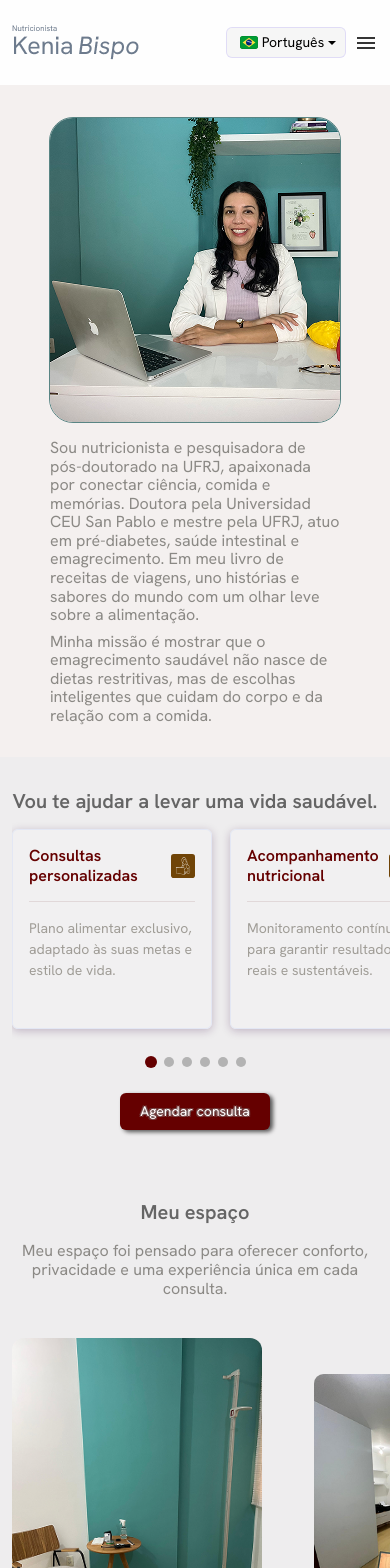
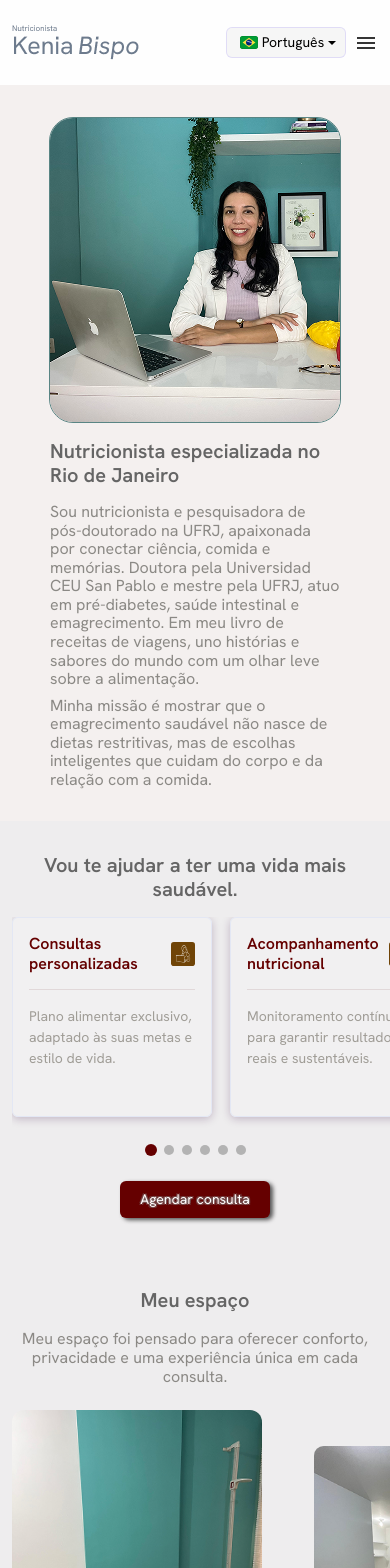
Before and after one commit to IuryDevJava/project_site_kenia, a React (Vite) app: page / in a window 390 px wide. Shown: the top 1568 px of the page. Built offline with nearby package versions, Linux system fonts and the light colour scheme.

Commit message:
project: improving the alternative text of images and also the overall accessibility of the website, part 3

```diff
--- a/src/assets/Style/About.css
+++ b/src/assets/Style/About.css
@@ -2,6 +2,14 @@
   padding: 202px 0 70px;
   overflow: hidden;
   background-color: var(--about-section-background);
+}
+
+.title_about_text {
+  margin: 0;
+  color: #656565;
+  font-size: 30px;
+  padding: 0 0 32px;
+  font-weight: 600;
 }
 
 .p-1-text,
@@ -39,11 +47,24 @@
     font-size: 18px !important;
     width: 100%;
   }
+
+  .title_about_text {
+    font-size: 25px;
+    padding: 0 0 24px;
+  }
 }
 
 @media (max-width: 767px) {
   .about_section {
     padding: 117px 0 32px !important;
+  }
+
+  .title_about_text {
+    font-size: 20px !important;
+    padding: 0 0 16px;
+    margin: auto;
+    display: flex;
+    width: 290px !important;
   }
 
   .p-1-text,
--- a/src/assets/Style/Service.css
+++ b/src/assets/Style/Service.css
@@ -4,12 +4,8 @@
   overflow: hidden;
 }
 
-/* Cabeçalho da seção */
-.service_header {
-  padding-bottom: 32px !important;
-}
-
-.service_header h1 {
+.service_header .title_service_text {
+  padding: 0 0 32px;
   font-size: 30px;
   color: #656565;
   font-weight: 600;
@@ -99,8 +95,9 @@
     padding: 50px 0 80px;
   }
 
-  .service_header h1 {
-    font-size: 25px !important;
+  .service_header .title_service_text {
+    padding: 0 0 24px;
+    font-size: 25px;
   }
 
   .service_card {
@@ -113,10 +110,6 @@
   .row_div_card {
     grid-template-columns: repeat(2, auto);
     gap: 24px;
-  }
-
-  .service_header {
-    padding-bottom: 24px !important;
   }
 
   .card_title {
@@ -139,12 +132,11 @@
     overflow-x: hidden;
   }
 
-  .service_header {
-    padding-bottom: 0px !important;
-  }
-
-  .swiper-wrapper {
-    padding: 16px 0 0 !important;
+  .service_header .title_service_text {
+    font-size: 20px !important;
+    padding: 0 0 16px !important;
+    justify-content: center !important;
+    text-align: center !important;
   }
 
   .card_header {
@@ -165,12 +157,6 @@
     margin: 0 !important;
     margin: 0 0 0 !important;
     font-size: 14px !important;
-  }
-
-  h1 {
-    font-size: 20px !important;
-    justify-content: center !important;
-    text-align: center !important;
   }
 
   .service_card {
--- a/src/components/About/About.jsx
+++ b/src/components/About/About.jsx
@@ -14,7 +14,9 @@ const About = () => {
       <div className="container">
         <main className="row row-div-section">
           <article className="col-12 div_section_cont">
+
             <div className="about_section_text">
+              <h1 className="title_about_text">{t('about.aboutTitle')}</h1>
               <p className="p-1-text">
                 {t('about.textAbout1')}
               </p>
--- a/src/components/Services-appointments/Service.jsx
+++ b/src/components/Services-appointments/Service.jsx
@@ -87,7 +87,7 @@ const Service = () => {
       <section className="service_section" id="services">
         <div className="container">
           <div className="service_header">
-            <h1>{t("services.serviceSubTitle")}</h1>
+            <h3 className="title_service_text">{t("services.serviceSubTitle")}</h3>
           </div>
           {/* Retorna o container vazio para evitar "flash" */}
           <div className="row_div_card"></div>
@@ -135,7 +135,7 @@ const Service = () => {
     <section className="service_section" id="services">
       <div className="container">
         <div className="service_header">
-          <h1>{t("services.serviceSubTitle")}</h1>
+          <h3 className="title_service_text">{t("services.serviceSubTitle")}</h3>
         </div>
 
         <div className="row_div_card">
--- a/src/locales/en.json
+++ b/src/locales/en.json
@@ -15,6 +15,7 @@
     "es": "Spanish"
   },
   "about": {
+    "aboutTitle": "Specialized Nutritionist in Rio de Janeiro",
     "imageAlt": "Image of Kenia Bispo in her office",
     "textAbout1": "I am a nutritionist and postdoctoral researcher at UFRJ, passionate about connecting science, food, and memories. With a PhD from Universidad CEU San Pablo and a Master's from UFRJ, I focus on pre-diabetes, gut health, and weight loss. In my travel recipe book, I combine stories and flavors from around the world with a lighthearted approach to eating.",
     "textAbout2": "My mission is to show that healthy weight loss doesn't come from restrictive diets, but from smart choices that take care of the body and the relationship with food.",
--- a/src/locales/es.json
+++ b/src/locales/es.json
@@ -15,6 +15,7 @@
     "es": "Español"
   },
   "about": {
+    "aboutTitle": "Nutricionista especializada en Río de Janeiro",
     "imageAlt": "Imagen de Kenia Bispo en su consultorio",
     "textAbout1": "Soy nutricionista e investigadora postdoctoral en la UFRJ, apasionada por conectar ciencia, comida y memorias. Doctora por la Universidad CEU San Pablo y máster por la UFRJ, me especializo en pre-diabetes, salud intestinal y adelgazamiento. En mi libro de recetas de viajes, uno historias y sabores del mundo con una mirada ligera sobre la alimentación.",
     "textAbout2": "Mi misión es demostrar que el adelgazamiento saludable no nace de dietas restrictivas, sino de elecciones inteligentes que cuidan el cuerpo y la relación con la comida.",
--- a/src/locales/pt.json
+++ b/src/locales/pt.json
@@ -7,7 +7,6 @@
     "products": "Produtos",
     "exclusive-space": "Espaço exclusivo",
     "FAQ": "FAQ"
-
   },
 
   "languages": {
@@ -17,15 +16,14 @@
   },
 
   "about": {
+    "aboutTitle": "Nutricionista especializada no Rio de Janeiro",
     "imageAlt": "Imagem de Kenia Bispo no consultório",
     "textAbout1": "Sou nutricionista e pesquisadora de pós-doutorado na UFRJ, apaixonada por conectar ciência, comida e memórias. Doutora pela Universidad CEU San Pablo e mestre pela UFRJ, atuo em pré-diabetes, saúde intestinal e emagrecimento. Em meu livro de receitas de viagens, uno histórias e sabores do mundo com um olhar leve sobre a alimentação.",
-    "textAbout2": "Minha missão é mostrar que o emagrecimento saudável não nasce de dietas restritivas, mas de escolhas inteligentes que cuidam do corpo e da relação com a comida.",
-    "aboutButton": "Saiba mais"
+    "textAbout2": "Minha missão é mostrar que o emagrecimento saudável não nasce de dietas restritivas, mas de escolhas inteligentes que cuidam do corpo e da relação com a comida."
   },
 
   "services": {
-    "serviceTitle": "Vou te ajudar",
-    "serviceSubTitle": "Vou te ajudar a levar uma vida saudável.",
+    "serviceSubTitle": "Vou te ajudar a ter uma vida mais saudável.",
 
     "serviceCardTitle1": "Consultas personalizadas",
     "serviceCardText1": "Plano alimentar exclusivo, adaptado às suas metas e estilo de vida.",
@@ -34,7 +32,7 @@
     "serviceCardText2": "Monitoramento contínuo para garantir resultados reais e sustentáveis.",
 
     "serviceCardTitle3": "Atendimento online",
-    "serviceCardText3": "Teleconsulta especializada para te receber no seu conforto",
+    "serviceCardText3": "Consultas por videoconferência feitas de onde você estiver.",
 
     "serviceCardTitle4": "Programa Nutricional para emagrecimento",
     "serviceCardText4": "Estratégias inteligentes para perda de peso com equilíbrio e bem-estar.",
@@ -89,7 +87,7 @@
   "products": {
     "productsBookTitle": "Caderno de Receitas: do mundo para sua casa",
     "productsBookTitleStyled": "Caderno de Receitas: <1/> do mundo para sua casa",
-    "productsBookText1": "Receitas autorais com inspiração internacional",
+    "productsBookText1": "Receitas autorais inspiradas na cozinha internacional",
     "productsBookText2": "Estilo elegante, pensado para experiências gastronômicas diferenciadas",
     "productsBookText3": "Ilustrações exclusivas em aquarela",
     "productsBookText4": "Uma obra que une arte, cultura e sabor",
@@ -121,24 +119,24 @@
     "faqAnswer1": "Sim. Você tem até 7 dias corridos depois de receber o livro para desistir da compra. Nesse caso, eu devolvo todo o valor pago.",
 
     "faqQuestion2": "E se o livro chegar com algum problema?",
-    "faqAnswer2": "Se o livro vier com defeito ou danificado no transporte, você pode escolher: receber um novo exemplar ou ter o dinheiro de volta. Basta me avisar e eu cuido de tudo para você não ter dor de cabeça.",
+    "faqAnswer2": "Se o livro chegar com defeito ou danificado no transporte, você pode escolher entre receber um novo exemplar ou ter o dinheiro de volta. Basta me avisar. Eu cuido de tudo para você não ter dor de cabeça.",
 
     "faqQuestion3": "Quais são as formas de pagamento?",
     "faqAnswer3_p1": "Você pode pagar com cartão de crédito ou Pix.",
     "faqAnswer3_li1": "No cartão, dá para parcelar em até 5 vezes sem juros.",
-    "faqAnswer3_li2": "No Pix, o pagamento é à vista e a confirmação cai rápido.",
+    "faqAnswer3_li2": "No Pix, o pagamento é à vista e a confirmação é rápida.",
 
     "faqQuestion4": "Em quanto tempo vocês enviam o livro?",
     "faqAnswer4": "Depois que o pagamento é confirmado, eu preparo tudo com cuidado e posto nos Correios em até 2 dias úteis.",
 
     "faqQuestion5": "Quanto tempo leva para chegar?",
-    "faqAnswer5_p1": "O prazo varia de acordo com o CEP e o tipo de envio que você escolher:",
+    "faqAnswer5_p1": "O prazo varia de acordo com o CEP e o tipo de envio que você escolher.",
     "faqAnswer5_li1": "<strong>PAC:</strong> mais econômico, mas demora um pouco mais.",
     "faqAnswer5_li2": "<strong>Sedex:</strong> chega mais rápido.",
     "faqAnswer5_p2": "Para ter uma ideia: quem está no Rio de Janeiro recebe em cerca de 3 dias úteis.",
 
     "faqQuestion6": "Como acompanho meu pedido?",
-    "faqAnswer6": "Assim que o livro for postado, você recebe por e-mail o código de rastreio dos Correios. Assim pode acompanhar cada etapa da entrega.",
+    "faqAnswer6": "Assim que o livro for postado, você recebe por e-mail o código de rastreio dos Correios. Então, é só acompanhar cada etapa da entrega.",
 
     "faqQuestion7": "Posso comprar para presente?",
     "faqAnswer7": "Sim. É só colocar o endereço da pessoa presenteada na hora da compra. Se quiser, posso até incluir um recadinho especial dentro do pacote.",
@@ -190,18 +188,18 @@
     "altBack": "Capa de trás do livro Caderno de Receitas",
     "title": "Caderno de Receitas: do mundo para sua casa",
     "subtitle": "Um livro que une gastronomia, memórias e arte.",
-    "desc1": "Em \"O caderno de receitas: do mundo para a sua casa\", apresenta um repertório de receitas inspiradas em suas experiências, traduzindo a essência de diferentes culturas para uma cozinha elegante e cheia de significado.",
+    "desc1": " \"O caderno de receitas: do mundo para a sua casa\", apresenta um repertório de receitas inspiradas em minhas experiências, traduzindo a essência de diferentes culturas para uma cozinha cheia de personalidade e significado.",
     "desc2": "Cada página é acompanhada por delicadas aquarelas pintadas por mim...",
     "detailsTitle": "Dados do Livro",
     "detailsLi1": "<strong class=\"strong\">Páginas:</strong> 133",
     "detailsLi2": "<strong class=\"strong\">Formato:</strong> 13,5 x 21 cm",
     "detailsLi3": "<strong class=\"strong\">Encadernação:</strong> Capa dura, lombada quadrada e plastificação fosca",
     "detailsLi4": "<strong class=\"strong\">Idioma:</strong> Português",
-    "buttonText": "Comprar agora"
+    "buttonText": "Comprar"
   },
 
   "communityPage": {
-    "altText": "Foto de Kenia Bispo em um ambiente de escritório, representando sua comunidade Patreon",
+    "altText": "Foto de Kenia Bispo no escritório, representando sua comunidade Patreon",
     "title": "Comunidade Patreon",
     "description": "No meu espaço no Patreon, você tem acesso a conteúdos que não estão nas redes sociais: reflexões sobre alimentação, hábitos de vida, receitas com história, guias práticos e materiais exclusivos. É também um lugar para nos aproximarmos, trocarmos ideias e caminharmos em direção a uma vida mais leve e saudável.",
     "buttonText": "Faça parte"
@@ -215,15 +213,15 @@
       "title1": "1. Cancelamento da Compra (Direito de Arrependimento)",
       "p1_1": "Conforme o Artigo 49 do Código de Defesa do Consumidor do Brasil, o cliente tem o direito de se arrepender da compra de produtos adquiridos fora do estabelecimento comercial (como pela internet) no prazo de <1>7 (sete) dias corridos</1>, a contar da data do recebimento do produto ou da assinatura do contrato.",
       "p1_2": "Para produtos digitais (como nosso e-book), o prazo de 7 dias começa a contar a partir da data da confirmação do pagamento e liberação do acesso ao material.",
-      "title2": "2. Como Solicitar o Cancelamento",
-      "p2_1": "Para exercer seu direito de arrependimento, você deve nos notificar dentro do prazo de 7 dias através do nosso canal de atendimento oficial.",
+      "title2": "2. Como solicitar o cancelamento?",
+      "p2_1": "Para exercer seu direito de arrependimento, você deve nos notificar dentro do prazo de 7 dias, através do nosso canal de atendimento oficial.",
       "li2_1": "Envie um e-mail para: <1>{{email}}</1>",
-      "li2_2": "No e-mail, informe seu nome completo, e-mail utilizado na compra e o motivo \"Solicitação de Cancelamento\".",
+      "li2_2": "No e-mail, informe seu nome completo, e-mail utilizado na compra e o motivo \"Solicitação de cancelamento\".",
       "title3": "3. Processamento do Reembolso",
       "p3_1": "Após a confirmação da sua solicitação (dentro do prazo de 7 dias), procederemos com o reembolso total do valor pago.",
       "li3_1": "O reembolso será processado através do mesmo método de pagamento utilizado na compra (ex: estorno no cartão de crédito ou reembolso via PIX/transferência).",
       "li3_2": "O prazo para o estorno no cartão de crédito pode variar dependendo da operadora do cartão.",
-      "title4": "4. Após o Prazo de 7 Dias",
+      "title4": "4. Após o prazo de 7 dias",
       "p4_1": "Não serão aceitas solicitações de cancelamento ou reembolso após o término do prazo legal de 7 dias (direito de arrependimento). Por se tratar de um produto digital de consumo imediato, após esse período, a compra é considerada final.",
       "title5": "5. Contato",
       "p5_1": "Para dúvidas ou mais informações sobre nossa política de cancelamento, entre em contato pelo e-mail: <1>{{email}}</1>."
```
Also changed, not shown: index.html (+4 -5 lines), src/assets/Style/Faq.css (+7 -7 lines), src/components/Products/Products.jsx (+3 -14 lines).
